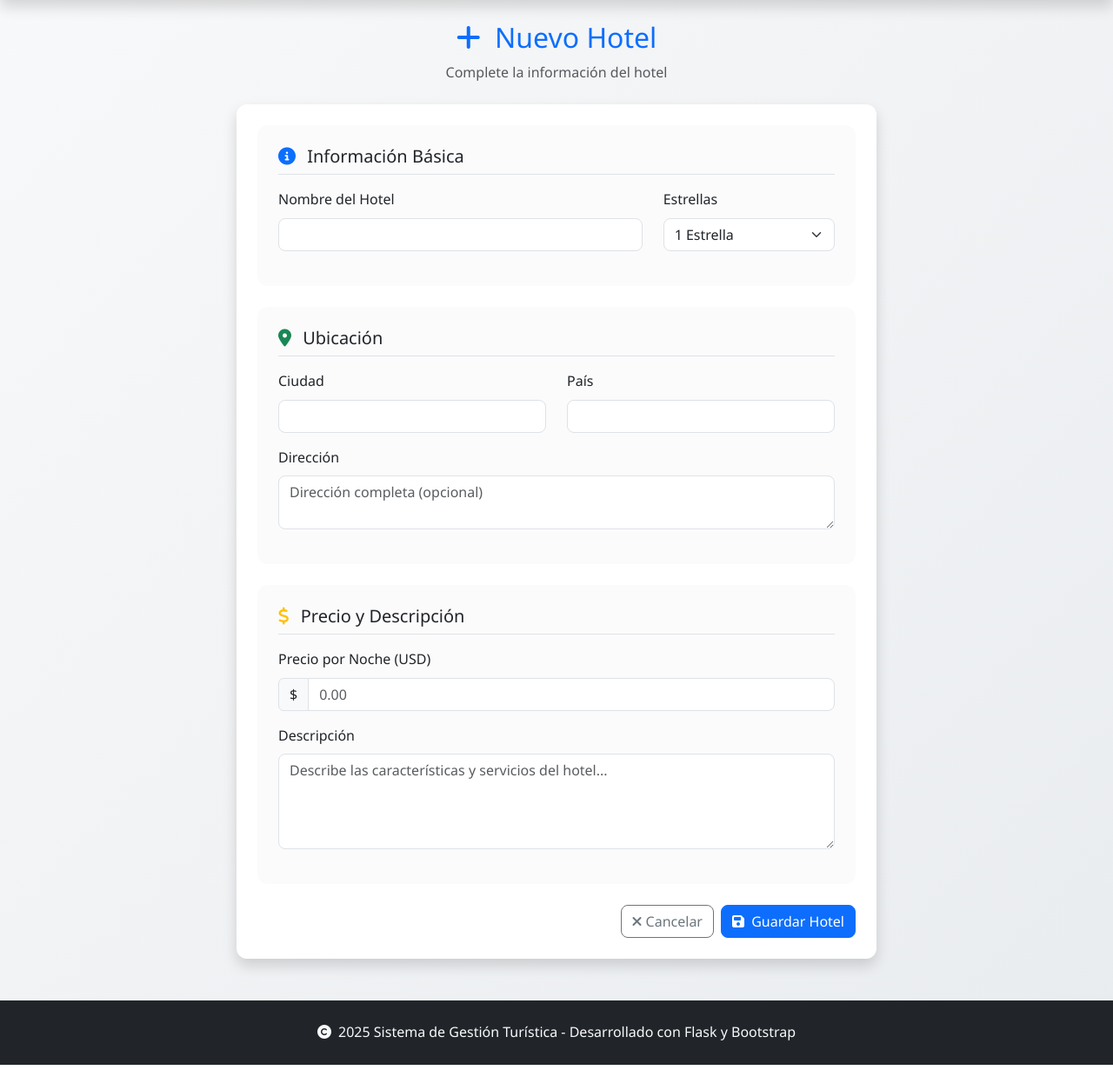
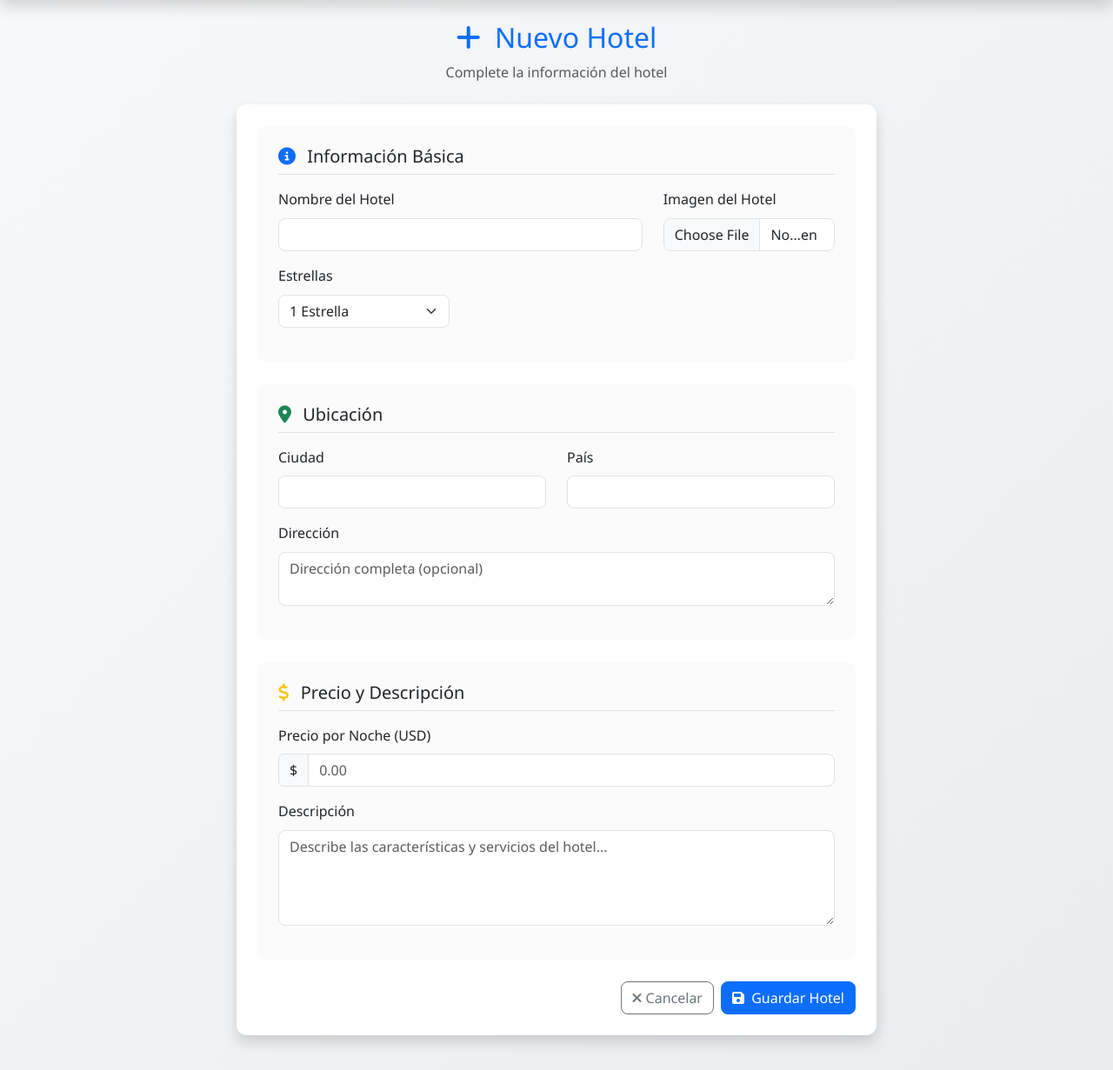
Before and after one commit to zabaladuran/Turismo, a Flask app: page /hoteles/crear in a window 1280 px wide. Shown: the part 64-1295 px from the top of the page at 87% size. Run offline with Flask 3, Linux system fonts and the light colour scheme; some libraries are stand-ins or nearby versions.

Commit message:
se añadio img con guardado en carpetas

```diff
--- a/forms.py
+++ b/forms.py
@@ -4,6 +4,7 @@ Define los formularios web con validaciones usando Flask-WTF
 """
 from flask_wtf import FlaskForm
 from wtforms import StringField, TextAreaField, IntegerField, FloatField, SelectField, BooleanField
+from flask_wtf.file import FileField, FileAllowed
 from wtforms.validators import DataRequired, NumberRange, Length, Optional
 
 class HotelForm(FlaskForm):
@@ -42,10 +43,14 @@ class HotelForm(FlaskForm):
     descripcion = TextAreaField('Descripción',
                                validators=[Length(max=1000, message='Máximo 1000 caracteres')])
 
+
     # Precio por noche
     precio_noche = FloatField('Precio por Noche (USD)',
                              validators=[DataRequired(message='El precio es obligatorio'),
                                        NumberRange(min=1, message='El precio debe ser mayor a 0')])
+
+    # Imagen del hotel (opcional)
+    imagen = FileField('Imagen del Hotel', validators=[FileAllowed(['jpg', 'jpeg', 'png', 'gif'], 'Solo imágenes')])
 
 class PaqueteForm(FlaskForm):
     """
--- a/models.py
+++ b/models.py
@@ -39,6 +39,9 @@ class Hotel(db.Model):
 
     # Fecha de creación del registro
     fecha_creacion = db.Column(db.DateTime, default=datetime.utcnow)
+
+    # Nombre del archivo de imagen del hotel (opcional)
+    imagen = db.Column(db.String(200))
 
     # Relación con paquetes turísticos
     paquetes = db.relationship('PaqueteTuristico', backref='hotel_incluido', lazy=True)
--- a/requirements.txt
+++ b/requirements.txt
@@ -3,3 +3,4 @@ Flask==2.3.3
 Flask-SQLAlchemy==3.0.5
 Flask-WTF==1.1.1
 WTForms==3.0.1
+gunicorn
--- a/routes.py
+++ b/routes.py
@@ -2,6 +2,7 @@
 Rutas y controladores del sistema de turismo
 Define todas las URLs y la lógica de cada página
 """
+
 from flask import render_template, request, redirect, url_for, flash
 from models import db, Hotel, PaqueteTuristico
 from forms import HotelForm, PaqueteForm
@@ -51,15 +52,27 @@ def init_routes(app):
 
         return render_template('hoteles/lista.html', hoteles=hoteles, busqueda=busqueda)
 
+
     @app.route('/hoteles/crear', methods=['GET', 'POST'])
     def crear_hotel():
         """
         Formulario para crear un nuevo hotel
         Maneja tanto GET (mostrar formulario) como POST (procesar datos)
         """
+        import os
+        from werkzeug.utils import secure_filename
         form = HotelForm()
 
         if form.validate_on_submit():
+            # Procesar imagen si se subió
+            imagen_filename = None
+            if form.imagen.data:
+                imagen_file = form.imagen.data
+                filename = secure_filename(imagen_file.filename)
+                imagen_path = os.path.join('static', 'img', filename)
+                imagen_file.save(imagen_path)
+                imagen_filename = filename
+
             # Crear nuevo hotel con los datos del formulario
             hotel = Hotel(
                 nombre=form.nombre.data,
@@ -68,7 +81,8 @@ def init_routes(app):
                 direccion=form.direccion.data,
                 estrellas=form.estrellas.data,
                 descripcion=form.descripcion.data,
-                precio_noche=form.precio_noche.data
+                precio_noche=form.precio_noche.data,
+                imagen=imagen_filename
             )
 
             try:
--- a/templates/hoteles/crear.html
+++ b/templates/hoteles/crear.html
@@ -19,7 +19,7 @@
         <!-- Formulario -->
         <div class="card border-0 shadow">
             <div class="card-body p-4">
-                <form method="POST" novalidate>
+                <form method="POST" enctype="multipart/form-data" novalidate>
                     {{ form.hidden_tag() }}
 
                     <!-- Información básica -->
@@ -36,6 +36,15 @@
                                 {% if form.nombre.errors %}
                                     <div class="invalid-feedback">
                                         {% for error in form.nombre.errors %}{{ error }}{% endfor %}
+                                    </div>
+                                {% endif %}
+                            </div>
+                            <div class="col-md-4 mb-3">
+                                {{ form.imagen.label(class="form-label") }}
+                                {{ form.imagen(class="form-control") }}
+                                {% if form.imagen.errors %}
+                                    <div class="invalid-feedback">
+                                        {% for error in form.imagen.errors %}{{ error }}{% endfor %}
                                     </div>
                                 {% endif %}
                             </div>
--- a/templates/hoteles/ver.html
+++ b/templates/hoteles/ver.html
@@ -1,3 +1,4 @@
+from app import app
 {% extends "base.html" %}
 
 {% block title %}{{ hotel.nombre }} - Sistema de Gestión Turística{% endblock %}
@@ -36,7 +37,10 @@
                 </div>
             </div>
 
-            <div class="card-body p-4">
+                        <div class="card-body p-4">
+                                {% if hotel.imagen %}
+                                    <img src="{{ url_for('static', filename='img/' ~ hotel.imagen) }}" alt="Imagen del hotel" class="img-fluid rounded mb-4" style="max-height: 350px; object-fit: cover;">
+                                {% endif %}
                 <!-- Ubicación -->
                 <div class="info-section mb-4">
                     <h5 class="text-success mb-3">
--- a/templates/index.html
+++ b/templates/index.html
@@ -10,6 +10,8 @@
             <i class="fas fa-globe-americas me-3"></i>
             Sistema de Gestión Turística
         </h1>
+        <!-- Imagen destacada -->
+        <img src="https://images.unsplash.com/photo-1506744038136-46273834b3fb" alt="Turismo" width="400" class="img-fluid my-4" style="max-height: 300px; object-fit: cover; border-radius: 10px;">
         <p class="lead mb-4">Administra hoteles y paquetes turísticos de manera eficiente</p>
         <div class="row justify-content-center">
             <div class="col-md-8">
```
Also changed, not shown: .bolt/config.json (deleted), instance/turismo.db (added), static/img/61886282.jpg (added).
